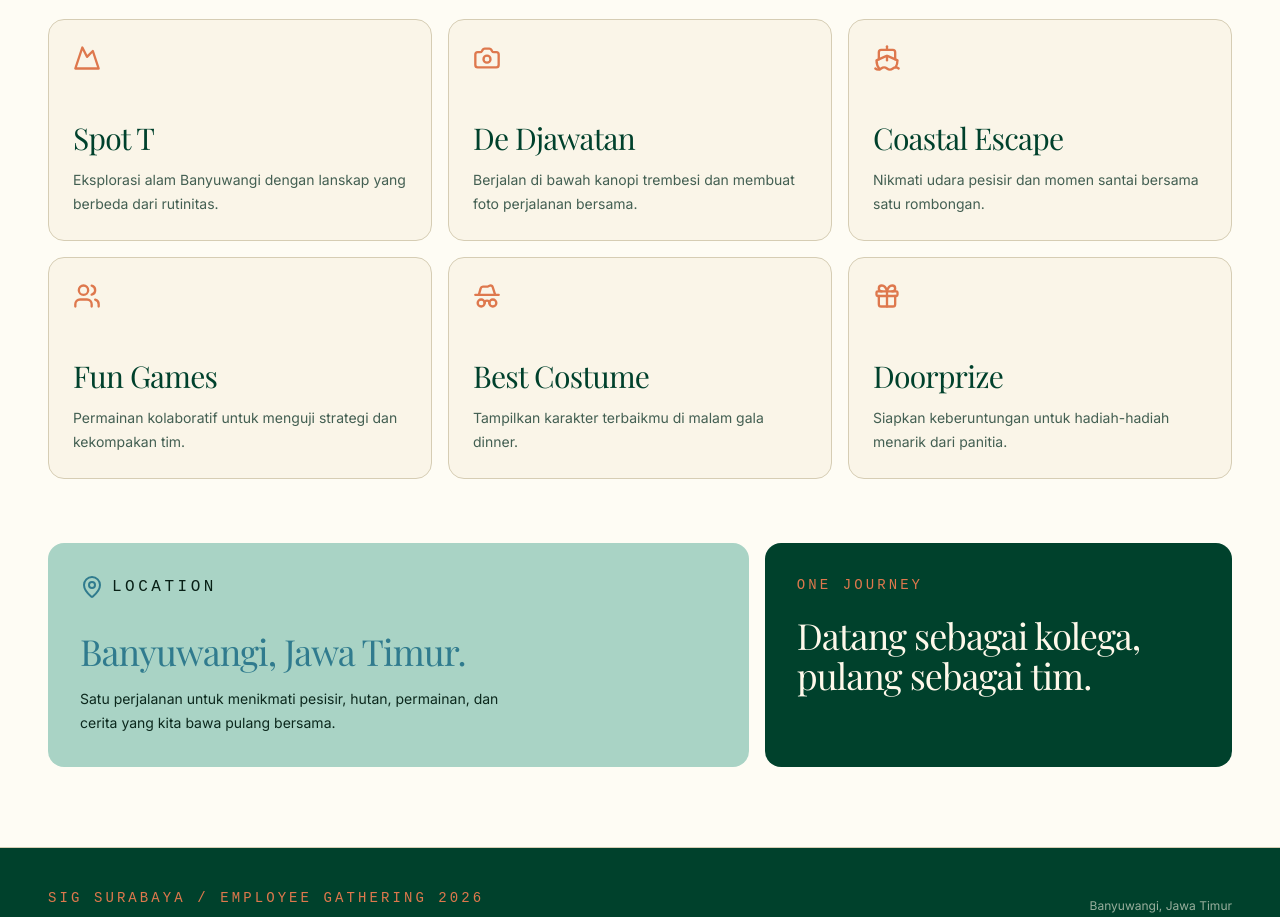
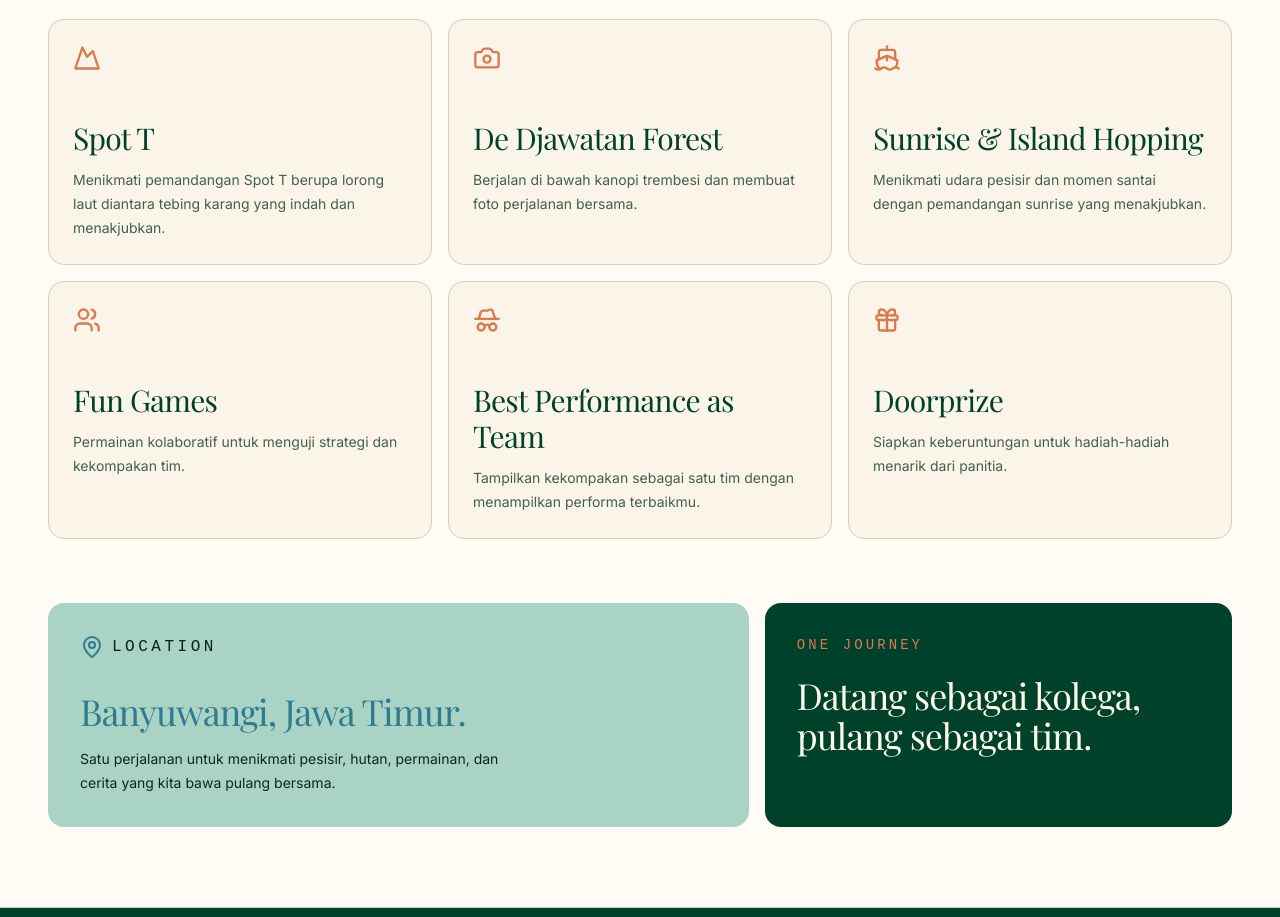
Before and after one commit to mirzaq19/sigs-gathering, a Next.js app: page /event-details in a window 1280 px wide. Shown: the part 1020-1937 px from the top of the page. Built offline with nearby package versions, Linux system fonts and the light colour scheme; a web font is replaced by a local one.

Commit message:
feat: update event activity descriptions and titles in event-details page

```diff
--- a/app/event-details/page.tsx
+++ b/app/event-details/page.tsx
@@ -55,17 +55,17 @@ const highlights = [
   {
     icon: Mountain,
     title: 'Spot T',
-    text: 'Eksplorasi alam Banyuwangi dengan lanskap yang berbeda dari rutinitas.',
+    text: 'Menikmati pemandangan Spot T berupa lorong laut diantara tebing karang yang indah dan menakjubkan.',
   },
   {
     icon: Camera,
-    title: 'De Djawatan',
+    title: 'De Djawatan Forest',
     text: 'Berjalan di bawah kanopi trembesi dan membuat foto perjalanan bersama.',
   },
   {
     icon: Ship,
-    title: 'Coastal Escape',
-    text: 'Nikmati udara pesisir dan momen santai bersama satu rombongan.',
+    title: 'Sunrise & Island Hopping',
+    text: 'Menikmati udara pesisir dan momen santai dengan pemandangan sunrise yang menakjubkan.',
   },
   {
     icon: Users,
@@ -74,8 +74,8 @@ const highlights = [
   },
   {
     icon: HatGlasses,
-    title: 'Best Costume',
-    text: 'Tampilkan karakter terbaikmu di malam gala dinner.',
+    title: 'Best Performance as Team',
+    text: 'Tampilkan kekompakan sebagai satu tim dengan menampilkan performa terbaikmu.',
   },
   {
     icon: Gift,
```
